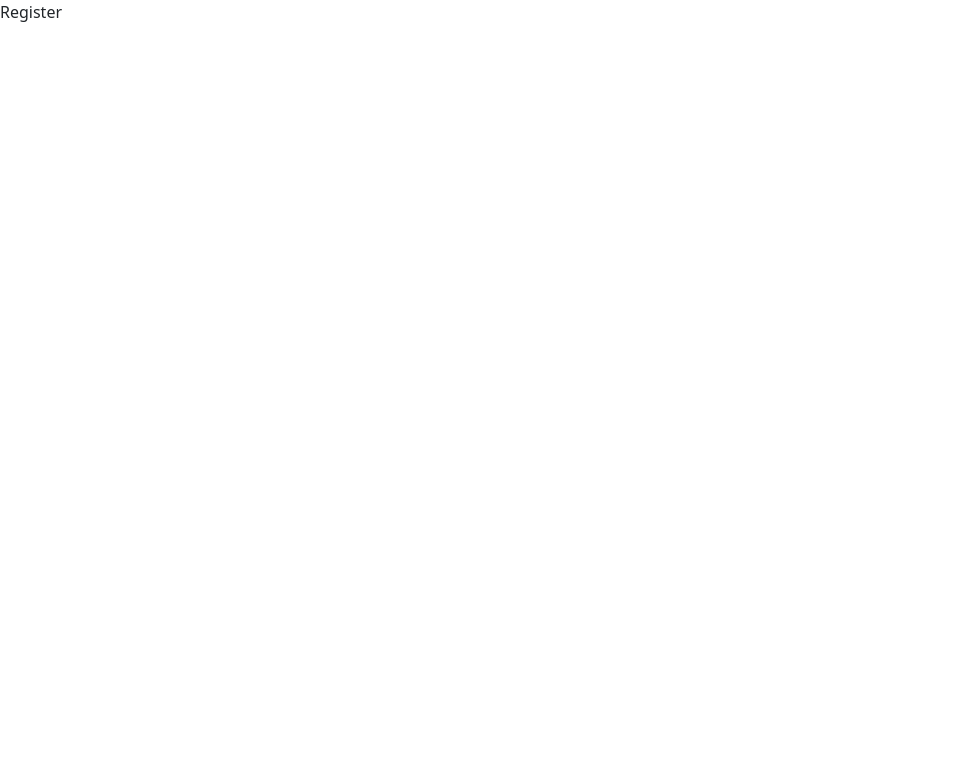
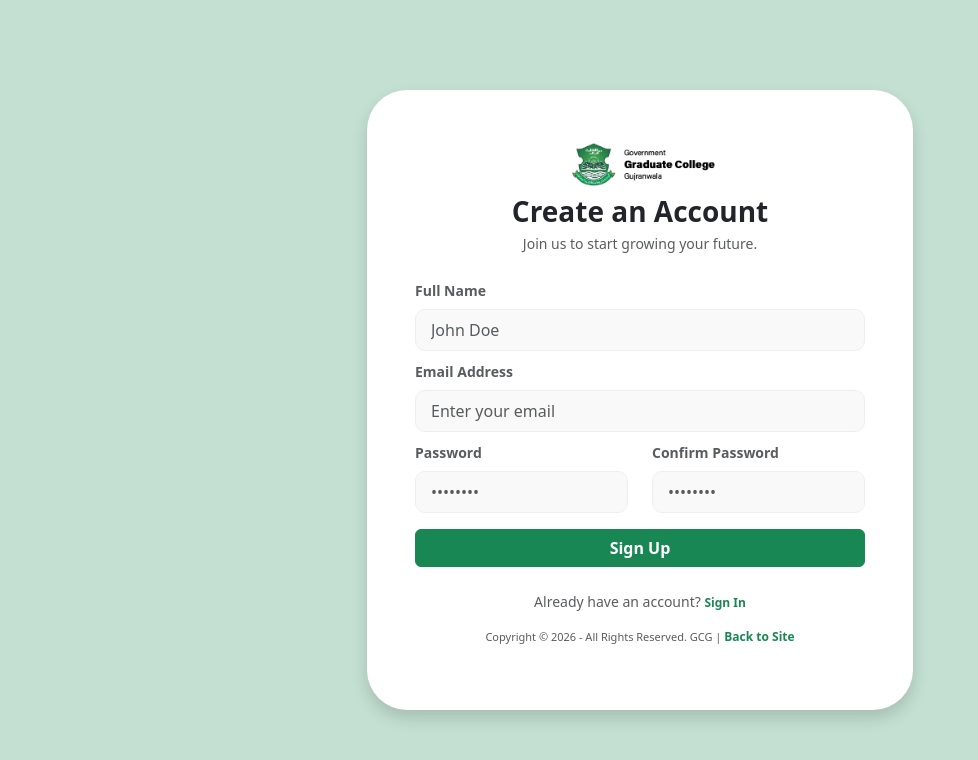
Before and after one commit to mahnooradnan491-boop/gcg, a React app in the folder frontend/: page /register in a window 1280 px wide. Shown: the top 760 px of the page, without its empty margins (0-978 px from the left). Built offline with nearby package versions, Linux system fonts and the light colour scheme; the HTML template or start-up script is replaced by a standard one.

Commit message:
Register added

```diff
--- a/frontend/src/login.jsx
+++ b/frontend/src/login.jsx
@@ -37,6 +37,11 @@ function Login() {
                   </div>
                   <button type="submit" className="btn btn-success w-100 fw-bold">Sign In</button>
                 </form>
+                <div className="mt-4 text-center">
+                  <p className="small text-muted">
+                    Don't have an account? <Link to="/register" className="forgot-link fw-bold">Sign Up</Link>
+                  </p>
+                </div>
                 <div className="footer-box mt-4 text-center">
                   <p className="text-muted" style={{ fontSize: '11px' }}>
                     Copyright © 2026 - All Rights Reserved. GCG | <Link to="/" className="back-link fw-bold">Back to Site</Link>
--- a/frontend/src/register.jsx
+++ b/frontend/src/register.jsx
@@ -1,7 +1,57 @@
+import { Link } from 'react-router-dom'
+import './login.css'
+
 function Register() {
     return (
-        <div>Register</div>
-    )
+        <div className="login-master-wrapper d-flex align-items-center justify-content-center">
+            <div className="container">
+                <div className="row justify-content-center">
+                    <div className="col-12 col-md-10 col-lg-8 col-xl-6">
+                        <div className="main-login-card shadow bg-white p-4 p-md-5">
+                            <div className="logo-box text-center">
+                                <img src="/logo.png" alt="Logo" className="img-fluid" style={{ maxWidth: '150px' }} />
+                            </div>
+                            <div className="text-center mb-4">
+                                <h3 className="fw-bold mb-1">Create an Account</h3>
+                                <p className="text-muted small">Join us to start growing your future.</p>
+                            </div>
+                            <form className="login-form">
+                                <div className="mb-2">
+                                    <label className="form-label small fw-bold text-muted">Full Name</label>
+                                    <input type="text" className="form-control input-style" placeholder="John Doe" />
+                                </div>
+                                <div className="mb-2">
+                                    <label className="form-label small fw-bold text-muted">Email Address</label>
+                                    <input type="email" className="form-control input-style" placeholder="Enter your email" />
+                                </div>
+                                <div className="row">
+                                    <div className="col-md-6 mb-2">
+                                        <label className="form-label small fw-bold text-muted">Password</label>
+                                        <input type="password" className="form-control input-style" placeholder="••••••••" />
+                                    </div>
+                                    <div className="col-md-6 mb-3">
+                                        <label className="form-label small fw-bold text-muted">Confirm Password</label>
+                                        <input type="password" className="form-control input-style" placeholder="••••••••" />
+                                    </div>
+                                </div>
+                                <button type="submit" className="btn btn-success w-100 fw-bold">Sign Up</button>
+                            </form>
+                            <div className="mt-4 text-center">
+                                <p className="small text-muted">
+                                    Already have an account? <Link to="/login" className="forgot-link fw-bold">Sign In</Link>
+                                </p>
+                            </div>
+                            <div className="footer-box mt-2 text-center">
+                                <p className="text-muted" style={{ fontSize: '11px' }}>
+                                    Copyright © 2026 - All Rights Reserved. GCG | <Link to="/" className="back-link fw-bold">Back to Site</Link>
+                                </p>
+                            </div>
+                        </div>
+                    </div>
+                </div>
+            </div>
+        </div>
+    );
 }
 
-export default Register;
+export default Register
```
Also changed, not shown: frontend/src/register.css (deleted).
